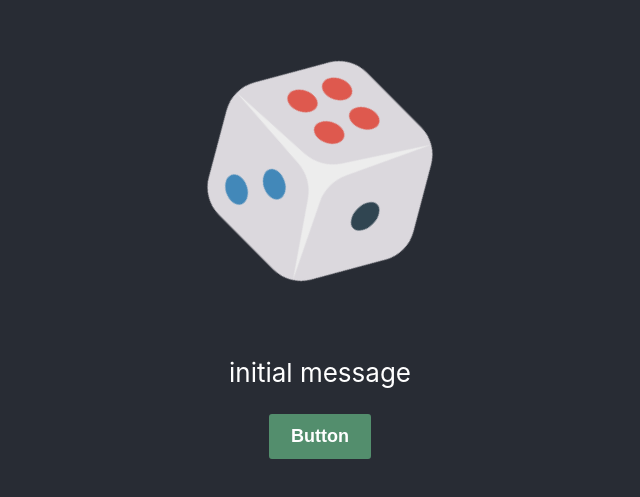
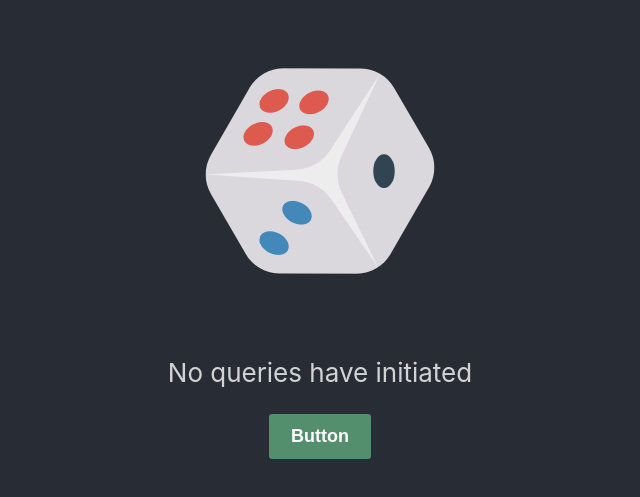
Before and after one commit to saulyz/workshop-ci-cd, a React (Create React App) app: page / in a window 1280 px wide. Shown: the part 165-662 px from the top of the page, without its empty margins (320-960 px from the left). Built offline with nearby package versions, Linux system fonts and the light colour scheme.

Commit message:
connecting frontend with backend

```diff
--- a/package.json
+++ b/package.json
@@ -4,6 +4,7 @@
   "private": true,
   "dependencies": {
     "express": "^4.17.1",
+    "http-proxy-middleware": "^0.19.1",
     "react": "^16.8.6",
     "react-dom": "^16.8.6",
     "react-scripts": "3.0.1"
--- a/src/App.css
+++ b/src/App.css
@@ -46,3 +46,23 @@
 .button:active {
   background: #427157;
 }
+
+.message {
+  transition: all 300ms ease-out;
+}
+
+.message.processing {
+  transform: scale(1.1);
+}
+
+.message.default {
+  color: lightgray;
+}
+
+.message.success {
+  color: lightgreen;
+}
+
+.message.failure {
+  color: lightcoral;
+}
--- a/src/App.js
+++ b/src/App.js
@@ -3,18 +3,37 @@ import logo from './dice.svg';
 import './App.css';
 
 function App() {
-  const [message, setMessage] = useState('initial message');
+  const [message, setMessage] = useState(
+    'No queries have initiated'
+  );
+
+  const [status, setStatus] = useState(
+    'default'
+  );
 
   const handleClick = () => {
-    console.log('was click');
-    setMessage('Button clicked');
+    setStatus('processing');
+    fetch('/api')
+      .then(response => response.json() )
+      .then(response => {
+        console.log(response);
+        setMessage(response.message);
+        if (response.status) {
+          setStatus('success');
+        } else {
+          setStatus('failure');
+        }
+      })
+      .catch(() => {
+        setMessage('API is not responding. Please try next time.');
+      });
   }
 
   return (
     <div className="App">
       <header className="App-header">
         <img src={logo} className="App-logo" alt="logo" />
-        <p>{message}</p>
+        <p className={`message ${status}`}>{message}</p>
         <button className="button" onClick={handleClick}>Button</button>
       </header>
     </div>
```
